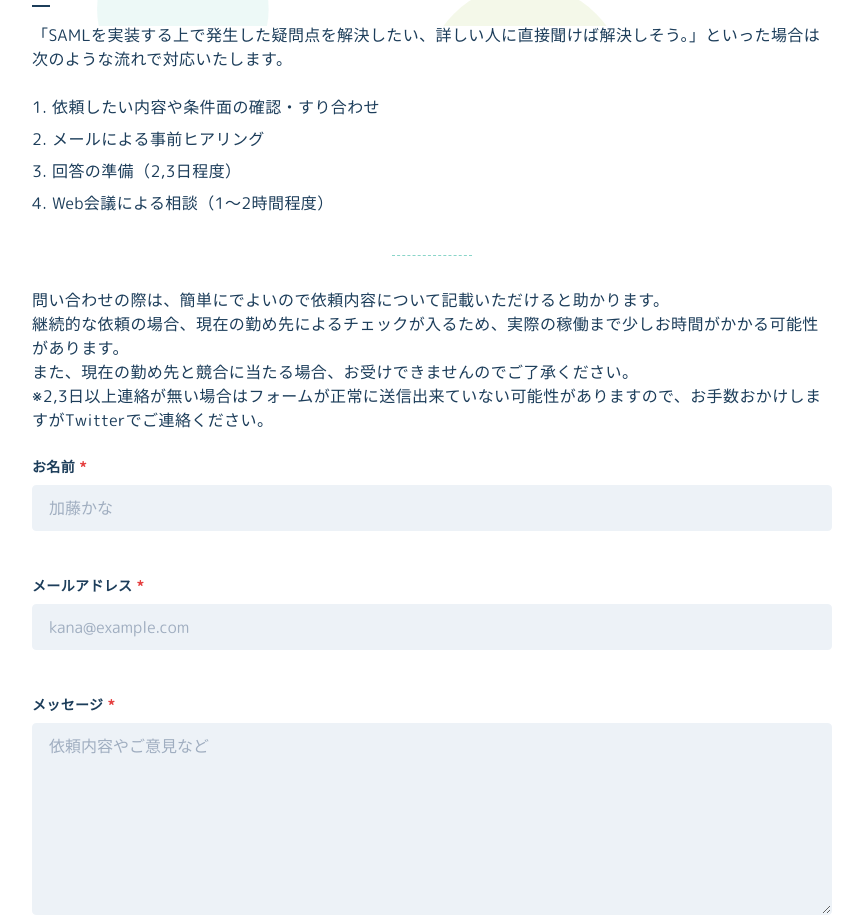
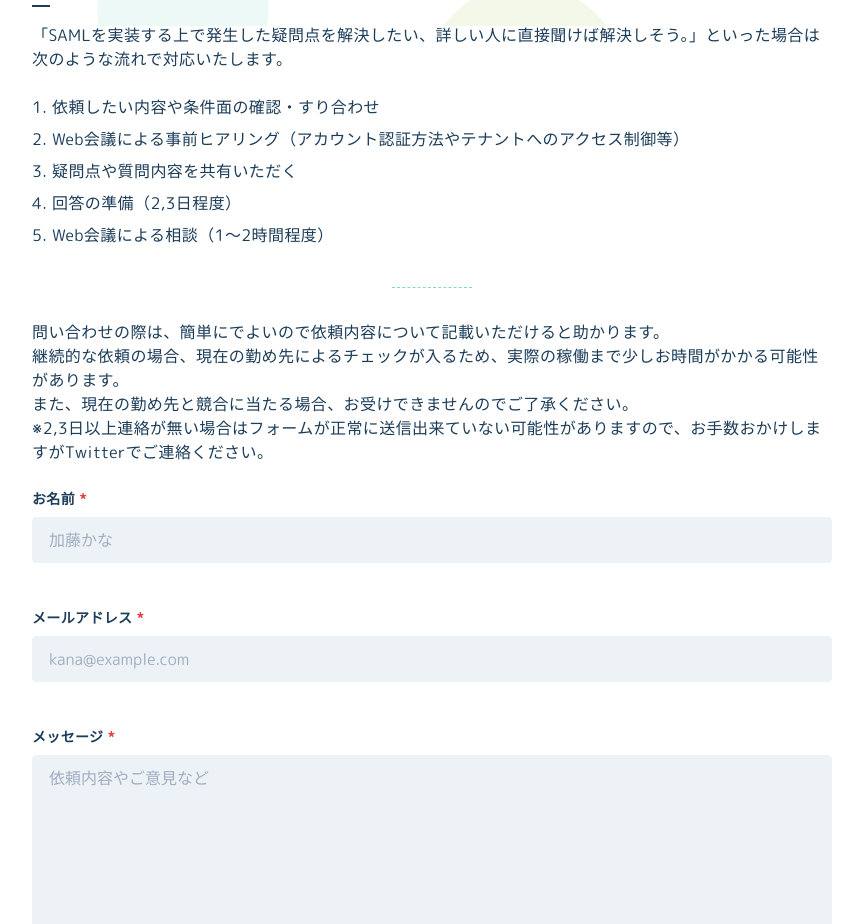
Before and after one commit to kxn4t/homepage, a Nuxt app: page /contact in a window 1280 px wide. Shown: the part 774-1698 px from the top of the page, without its empty margins (208-1071 px from the left). Built offline with nearby package versions, Linux system fonts and the light colour scheme.

Commit message:
fix flow

```diff
--- a/components/organisms/contact/ContactDescription.vue
+++ b/components/organisms/contact/ContactDescription.vue
@@ -45,7 +45,10 @@
       </p>
       <ol class="list-decimal list-inside font-ja">
         <li>依頼したい内容や条件面の確認・すり合わせ</li>
-        <li>メールによる事前ヒアリング</li>
+        <li>
+          Web会議による事前ヒアリング（アカウント認証方法やテナントへのアクセス制御等）
+        </li>
+        <li>疑問点や質問内容を共有いただく</li>
         <li>回答の準備（2,3日程度）</li>
         <li>Web会議による相談（1〜2時間程度）</li>
       </ol>
```
